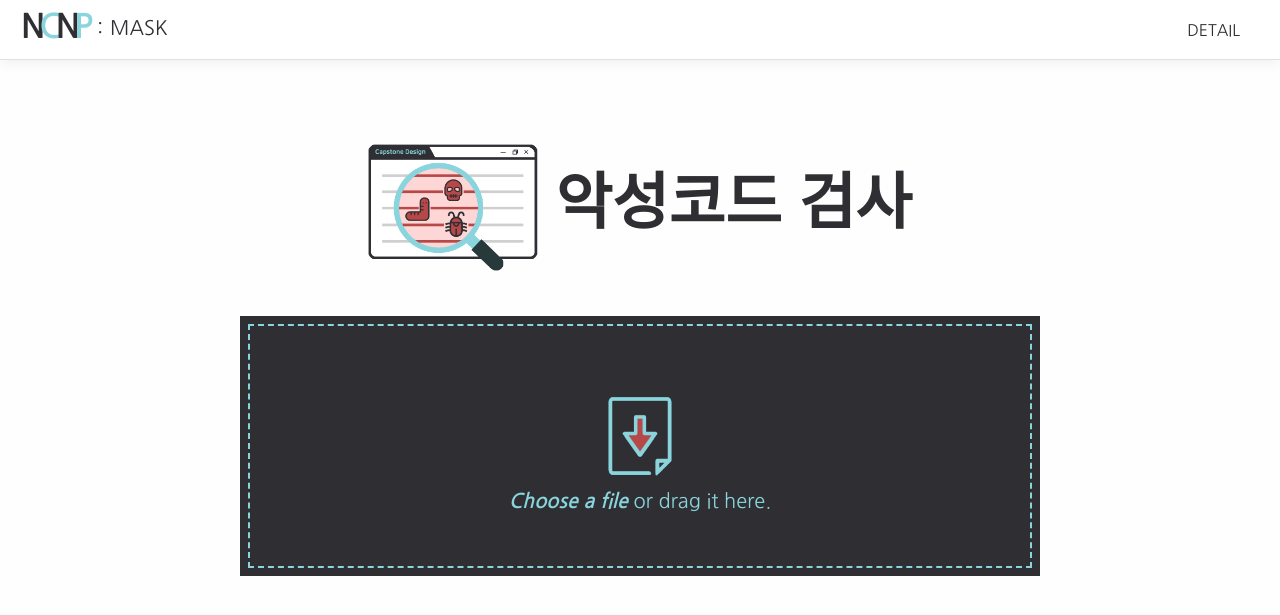
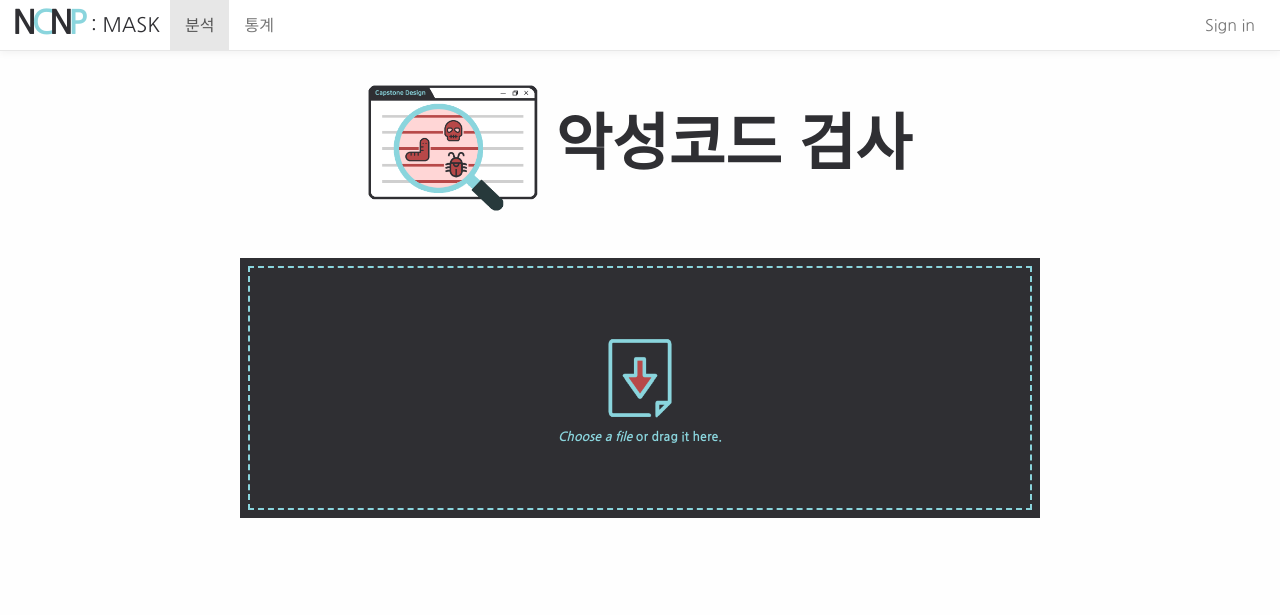
Before and after one commit to teamNCNP/tempweb, a Django app: page /upload/ in a window 1280 px wide. Shown: the top 615 px of the page. Run offline with Django 3.2, Linux system fonts and the light colour scheme; some libraries are stand-ins or nearby versions.

Commit message:
last commit

```diff
--- a/django/static/css/main.css
+++ b/django/static/css/main.css
@@ -8,8 +8,58 @@
     font-family: 'Nanum Gothic', sans-serif !important;
     color: #8ad5dd;
     background-color: #FEFEFE !important;
-    padding: 0px 0px;
+    padding: 50px 0px;
     margin: 0;
+}
+
+.navbar-custom{
+    background-color: #ffffff;
+    box-shadow: 0 0.25rem 0.75rem rgba(0, 0, 0, .05) !important;
+    margin: 0px 0px 0px 0px;
+}
+
+.container-fluid>.navbar-collapse, .container-fluid>.navbar-header, .container>.navbar-collapse, .container>.navbar-header{
+    margin-left: 0px;
+    margin-right: 10px;
+}
+
+.navbar-brand-custom1 {
+    float: left;
+    height: 50px;
+    padding: 13px 0px;
+    font-size: 25pt;
+    line-height: 20px;
+    font-weight: 900;
+    color: #2f2f33;
+    margin: 0px -2.5px;
+}
+
+.navbar-brand-custom2 {
+    float: left;
+    height: 50px;
+    padding: 13px 0px;
+    font-size: 25pt;
+    line-height: 20px;
+    font-weight: 900;
+    color: #8ad5dd;
+    margin: 0px -2.5px;
+}
+
+.navbar-brand-project{
+    float: left;
+    height: 50px;
+    padding: 15px 0px;
+    line-height: 20px;
+    font-weight: 300;
+    color: #2f2f33;
+    font-size: 15pt;
+}
+
+.navbar-right-li {
+    font-weight: 200;
+    color: #2f2f33;
+    font-size: 12pt;
+    margin: 0px 0px 0px 0px;
 }
 
 
@@ -27,7 +77,7 @@
     font-size: 4.8vw;
 
     text-align: center;
-    margin-top: 3%;
+    margin-top: 0%;
     margin-bottom: 5%;
 }
 
@@ -38,46 +88,7 @@
     font-weight: bold !important;
 }
 
-.team-name {
-    font-weight: 900;
-    color: #2f2f33;
-    font-size: 25pt;
-    margin: 0px -3px;
-    margin-top: -5px;
-}
 
-.team-name-2 {
-    font-weight: 900;
-    color: #8ad5dd;
-    font-size: 25pt;
-    margin: 0px -3px;
-    margin-top: -5px;
-}
-
-.project-name{
-    font-weight: 200;
-    color: #2f2f33;
-    font-size: 15pt;
-    margin-top: -3px;
-    margin-left: 1pt;
-}
-
-#P-name {
-    margin-right: auto!important;
-}
-
-.nav-text {
-    font-weight: 200;
-    color: #2f2f33;
-    font-size: 12pt;
-    margin-top: -3px;
-}
-
-#box_shadow{
-    box-shadow: 0 0.25rem 0.75rem rgba(0, 0, 0, .05) !important;
-    height: 60px;
-    flex-direction: unset!important;
-}
 
 .img-logo{
     width: 60px;
@@ -116,6 +127,27 @@
 .container_form h1 a:hover,
 .container_form h1 a:focus {
     color: #39bfd3;
+}
+
+.control_pannel{
+    color: #2f2f33;
+    border:1px none #000000;border-width:1px 0px 0px 0px;
+    width: 100%;
+    margin: 0 auto;
+    max-width: 800px;
+    padding-top: 10px;
+    padding-bottom: 10px;
+}
+
+.control_analysistime{
+    width: 40%;
+}
+
+#analysistime_range{
+    width: 100%;
+}
+#range_180sec{
+    float: right;
 }
 
 
--- a/django/upload_app/templates/layout.html
+++ b/django/upload_app/templates/layout.html
@@ -6,26 +6,46 @@
     <title>{% block page_title %}Capstone Desing Web{% endblock %}</title>
     <meta charset="utf-8">
 
-    <link rel="stylesheet" href="https://maxcdn.bootstrapcdn.com/bootstrap/4.0.0/css/bootstrap.min.css" integrity="sha384-Gn5384xqQ1aoWXA+058RXPxPg6fy4IWvTNh0E263XmFcJlSAwiGgFAW/dAiS6JXm" crossorigin="anonymous">
-    <script src="https://maxcdn.bootstrapcdn.com/bootstrap/4.0.0/js/bootstrap.min.js" integrity="sha384-JZR6Spejh4U02d8jOt6vLEHfe/JQGiRRSQQxSfFWpi1MquVdAyjUar5+76PVCmYl" crossorigin="anonymous"></script>
+    <link rel="stylesheet" href="https://maxcdn.bootstrapcdn.com/bootstrap/3.3.2/css/bootstrap.min.css" >
+    <script src="https://code.jquery.com/jquery-2.1.3.js"></script>
+    <script src="https://maxcdn.bootstrapcdn.com/bootstrap/3.3.2/js/bootstrap.min.js"></script>
     <link rel="stylesheet" type="text/css" href="{% static '/css/main.css' %}" />
 
 </head>
-
+ <!-- d-flex flex-column flex-md-row align-items-center p-3 px-md-4 mb-3 bg-white border-bottom"
+    <nav class="my-2 my-md-0 mr-md-3"> -->
 <body>
 
-    <div class="d-flex flex-column flex-md-row align-items-center p-3 px-md-4 mb-3 bg-white border-bottom" id="box_shadow">
-        <span class="team-name">N</span>
-        <span class="team-name-2">C</span>
-        <span class="team-name">N</span>
-        <span class="team-name-2">P</span>
-        <span class="project-name">&nbsp;:&nbsp;</span>
-        <a class="project-name mr-md-auto" href="/upload" id ="P-name"> MASK</a>
+    <nav class="navbar navbar-default navbar-fixed-top border-bottom navbar-custom" >
+        <div class="container-fluid">
+            <div class="navbar-header">
 
-        <nav class="my-2 my-md-0 mr-md-3">
-        <a class="nav-text" href="#">DETAIL</a>
-        </nav>
-    </div>
+                <button type="button" class="navbar-toggle collapsed" data-toggle="collapse" data-target="#navbar" aria-expanded="false" aria-controls="navbar">
+                    <span class="sr-only">Toggle navigation</span>
+                    <span class="icon-bar"></span>
+                    <span class="icon-bar"></span>
+                    <span class="icon-bar"></span>
+                </button>
+
+                <span class="navbar-brand-custom1">N</span>
+                <span class="navbar-brand-custom2">C</span>
+                <span class="navbar-brand-custom1">N</span>
+                <span class="navbar-brand-custom2">P</span>
+                <span class="navbar-brand-project">&nbsp;:&nbsp;</span>
+                <a class="navbar-brand-project" href="/upload" > MASK</a>
+
+            </div>
+            <div class= "navbar-collapse collapse" id="navbar" >
+                <ul class="nav navbar-nav">
+                    <li class="active"><a class="navbar-right-li" href="#">분석</a></li>
+                    <li><a class="navbar-right-li" href="#">통계</a></li>
+                </ul>
+                <ul class="nav navbar-nav navbar-right">
+                    <li><a class="navbar-right-li" href="#">Sign in</a></li>
+                </ul>
+            </div>
+        </div>
+    </nav>
     <div class="container">
 
                 {% block content %} {% endblock %}
--- a/django/upload_app/templates/upload.html
+++ b/django/upload_app/templates/upload.html
@@ -30,6 +30,9 @@
 </div>
 </div>
 
+<div class="row">
+</div>
+
 
     <script src = "{% static  '/js/upload_script.js' %}">    </script>
 
```
